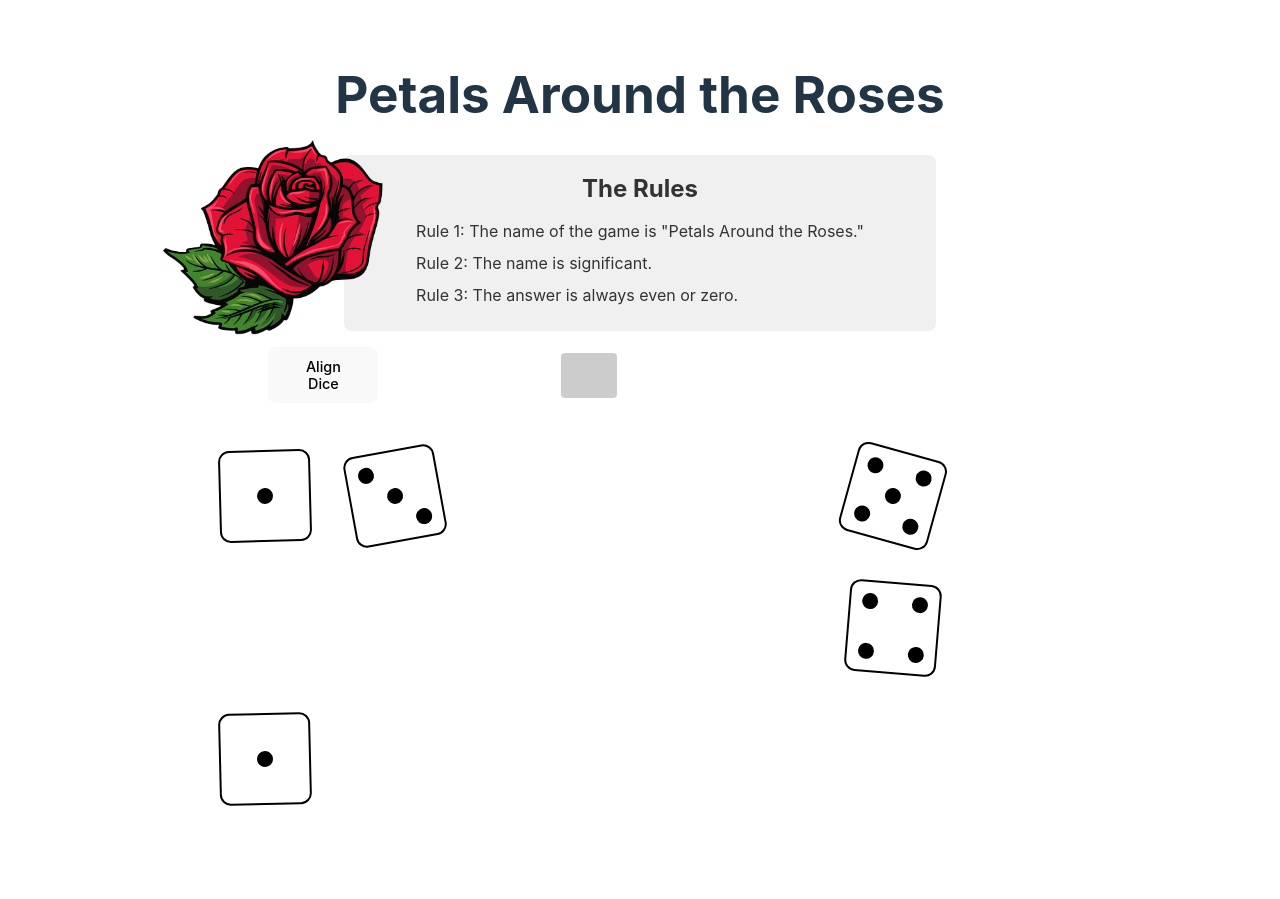
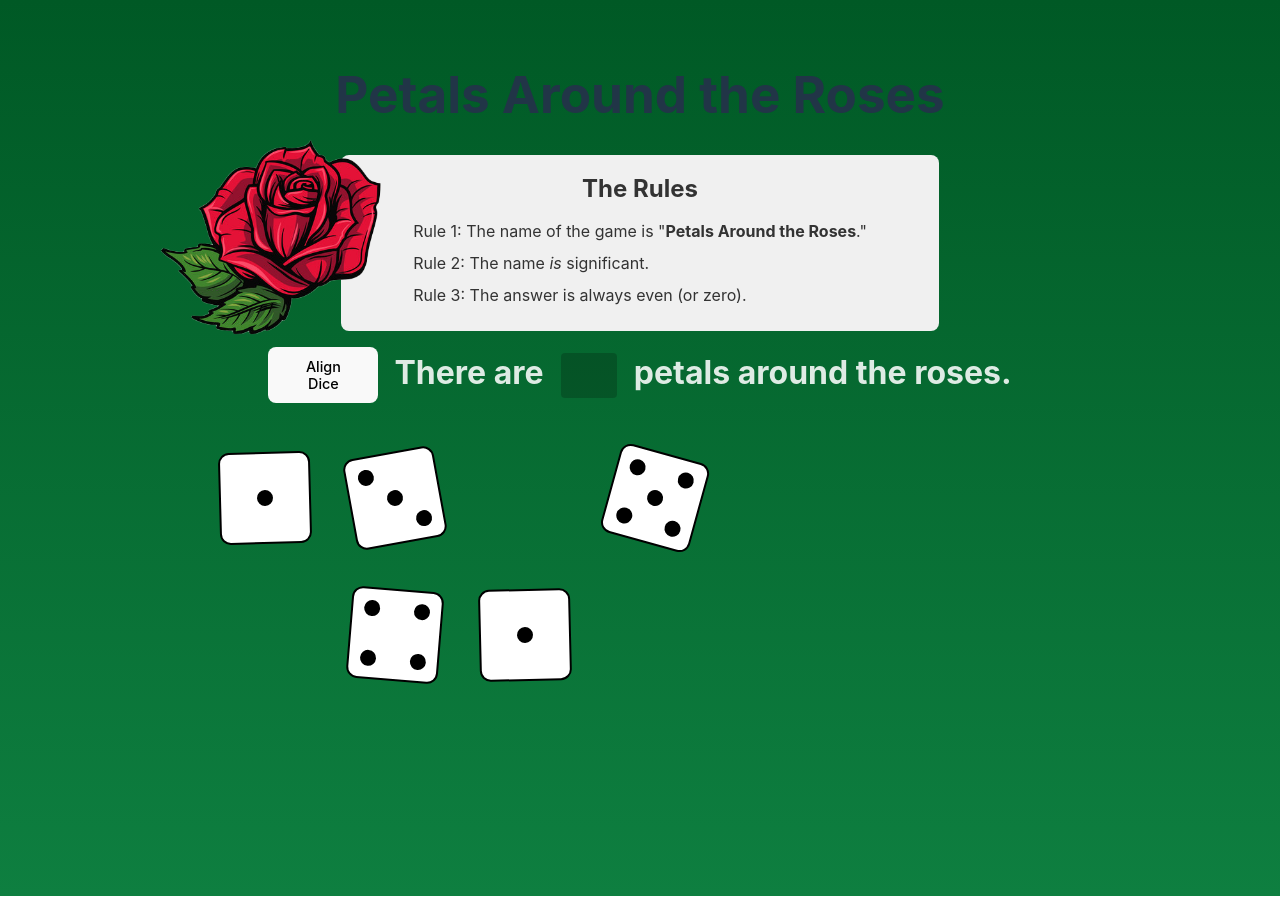
Before and after one commit to rootlake/petals, a Svelte app: page / in a window 1280 px wide. Built offline with nearby package versions, Linux system fonts and the light colour scheme.

Commit message:
Update background gradient and dice layout

```diff
--- a/src/App.svelte
+++ b/src/App.svelte
@@ -10,7 +10,7 @@
   let calculatedAnswer = null;
 
   const GRID_COLS = 7;
-  const GRID_ROWS = 3;
+  const GRID_ROWS = 2;
   const ANIM_DURATION = 400;
 
   $: buttonText = (() => {
@@ -102,9 +102,9 @@
     <img src={roseImage} alt="Rose" class="rules-image-absolute" />
     <h2>The Rules</h2>
     <ul>
-      <li>Rule 1: The name of the game is "Petals Around the Roses."</li>
-      <li>Rule 2: The name is significant.</li>
-      <li>Rule 3: The answer is always even or zero.</li>
+      <li>Rule 1: The name of the game is "<b>Petals Around the Roses</b>."</li>
+      <li>Rule 2: The name <i>is</i> significant.</li>
+      <li>Rule 3: The answer is always even (or zero).</li>
     </ul>
   </section>
 
@@ -216,11 +216,11 @@
   .dice-area {
     display: grid;
     grid-template-columns: repeat(7, 1fr);
-    grid-template-rows: repeat(3, 1fr);
+    grid-template-rows: repeat(2, 1fr);
     width: 90%;
     max-width: 850px;
     min-width: 540px;
-    aspect-ratio: 7 / 3;
+    aspect-ratio: 7 / 2;
     margin: 1rem auto;
     gap: 30px;
     padding: 10px;
--- a/src/app.css
+++ b/src/app.css
@@ -5,7 +5,7 @@
 
   color-scheme: light dark;
   color: rgba(255, 255, 255, 0.87);
-  background-color: #06402B;
+  background-image: linear-gradient(to bottom, #005925, #0E7F40);
 
   font-synthesis: none;
   text-rendering: optimizeLegibility;
```
